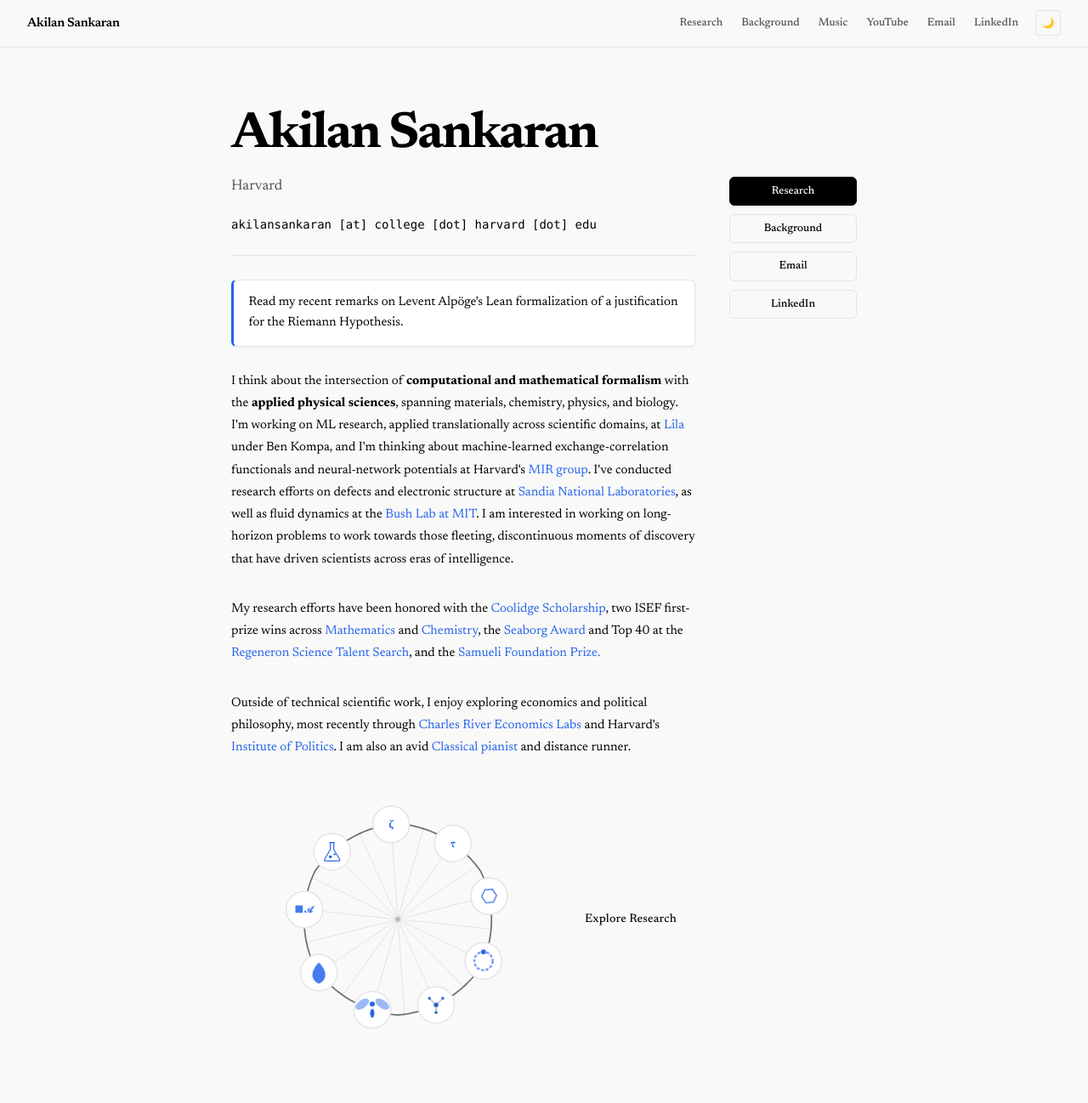
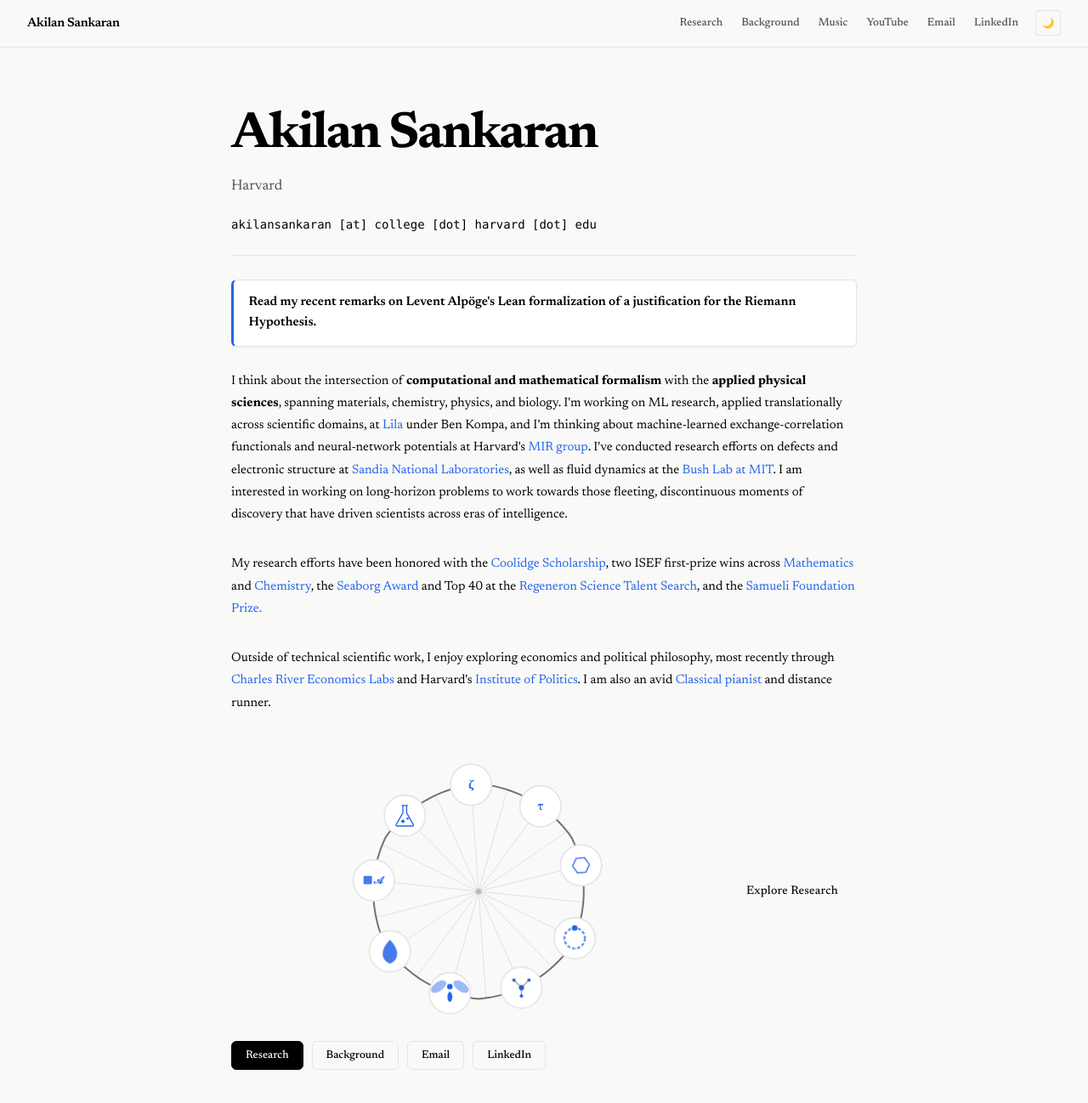
Before and after one commit to akilansankaran/akilansankaran.github.io, a Jekyll site: the page built from index.md, in a window 1280 px wide and 1395 px high. Shown: the top 1298 px of the window at 85% size. Built offline with Jekyll 4.4.1, drawn with Linux system fonts in a browser that asks for light colours; some web fonts are replaced.

Commit message:
Bold the banner text and move homepage buttons below the wheel in a row

```diff
--- a/assets/css/main.css
+++ b/assets/css/main.css
@@ -1555,6 +1555,7 @@ main.container > h1:first-child {
   color: var(--text);
   font-family: var(--font-serif);
   font-size: 0.9375rem;
+  font-weight: 600;
   line-height: 1.6;
   text-decoration: none;
   opacity: 0;
--- a/index.md
+++ b/index.md
@@ -24,13 +24,14 @@ title: Home
 
   {% include morph-anim.html %}
 
-  </div>
-
-  <aside class="hero-nav">
+  <div class="hero-links">
     <a href="/research" class="btn-primary">Research</a>
     <a href="/coursework" class="btn-secondary">Background</a>
     <a href="mailto:akilansankaran@college.harvard.edu" class="btn-secondary">Email</a>
     <a href="https://linkedin.com/in/akilan-sankaran/" class="btn-secondary" target="_blank" rel="noopener noreferrer">LinkedIn</a>
-  </aside>
+  </div>
+
+  </div>
+
 
 </div>
```
